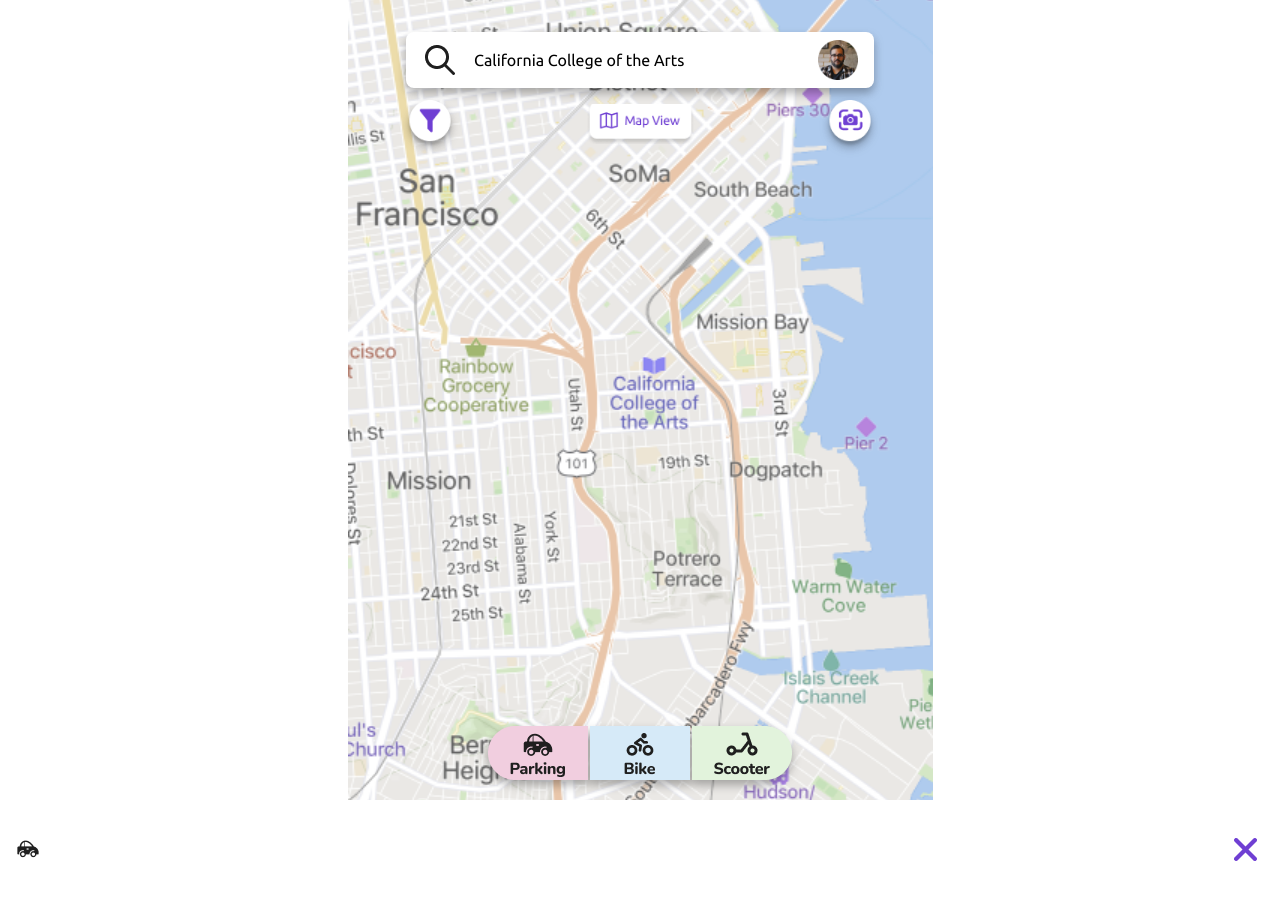
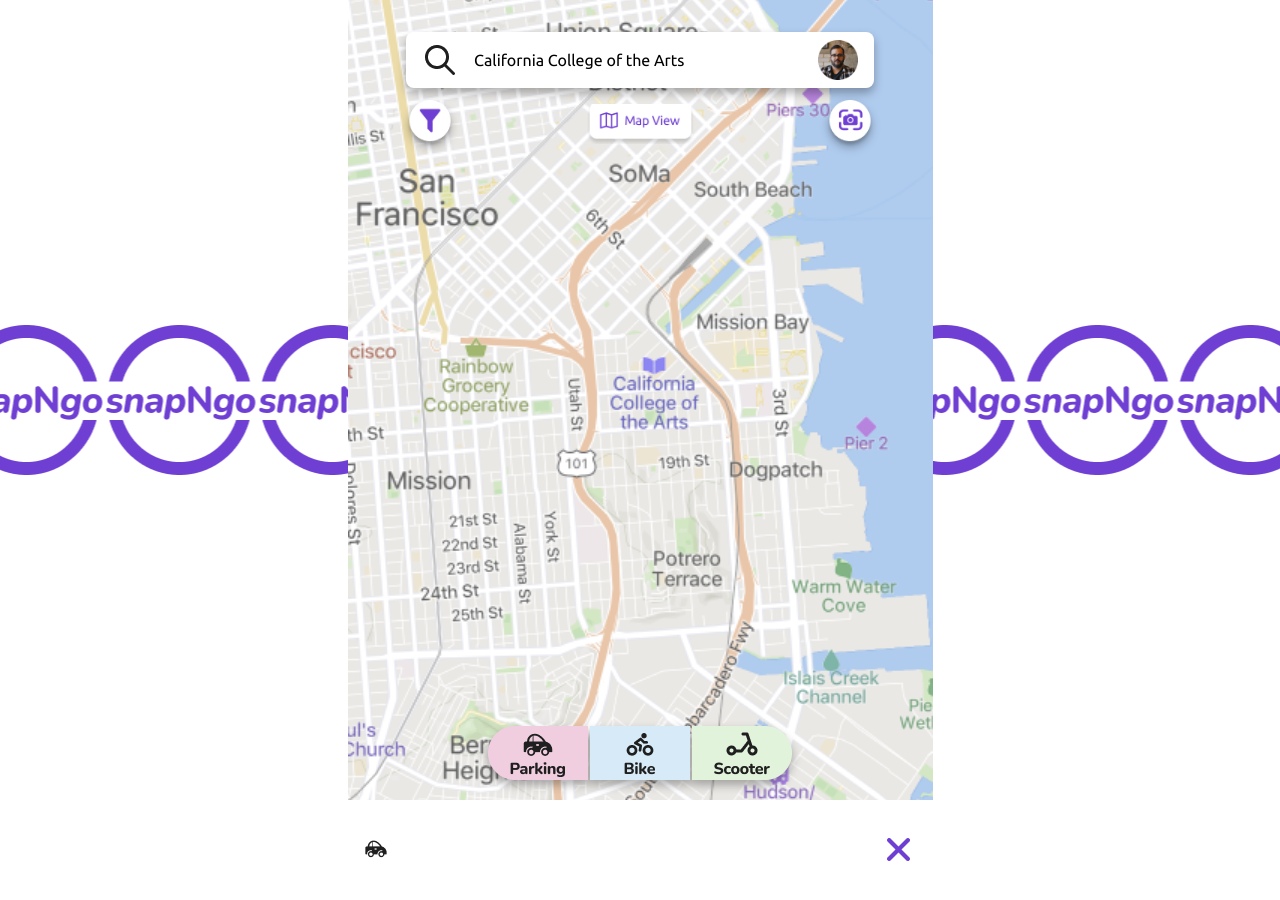
Before and after one commit to dimorphik/snap-n-go, a React (Create React App) app: page /#/navigator in a window 1280 px wide. Shown: the top 900 px of the page. Built offline with nearby package versions, Linux system fonts and the light colour scheme.

Commit message:
fixed display at non-mobile form factors

```diff
--- a/src/index.css
+++ b/src/index.css
@@ -19,6 +19,10 @@ body {
   margin: 0 auto;
   -webkit-font-smoothing: antialiased;
   -moz-osx-font-smoothing: grayscale;
+  background-image: url("./media/images/logo.png");
+  background-repeat: repeat-x;
+  background-position: center;
+  opacity: 1;
 }
 
 #splash {
@@ -66,6 +70,7 @@ h5 {
 #map {
   position: relative;
   max-width: 585px;
+  background-color: #fff;
   background-image: url("./media/images/map-default.png");
   background-size: cover;
   -moz-background-size: cover;
@@ -261,6 +266,8 @@ button.icon {
 
 #popover {
   position: absolute;
+  max-width: 585px;
+  margin: 0 auto;
   left: 0;
   right: 0;
   top: var(--doc-height);
```
